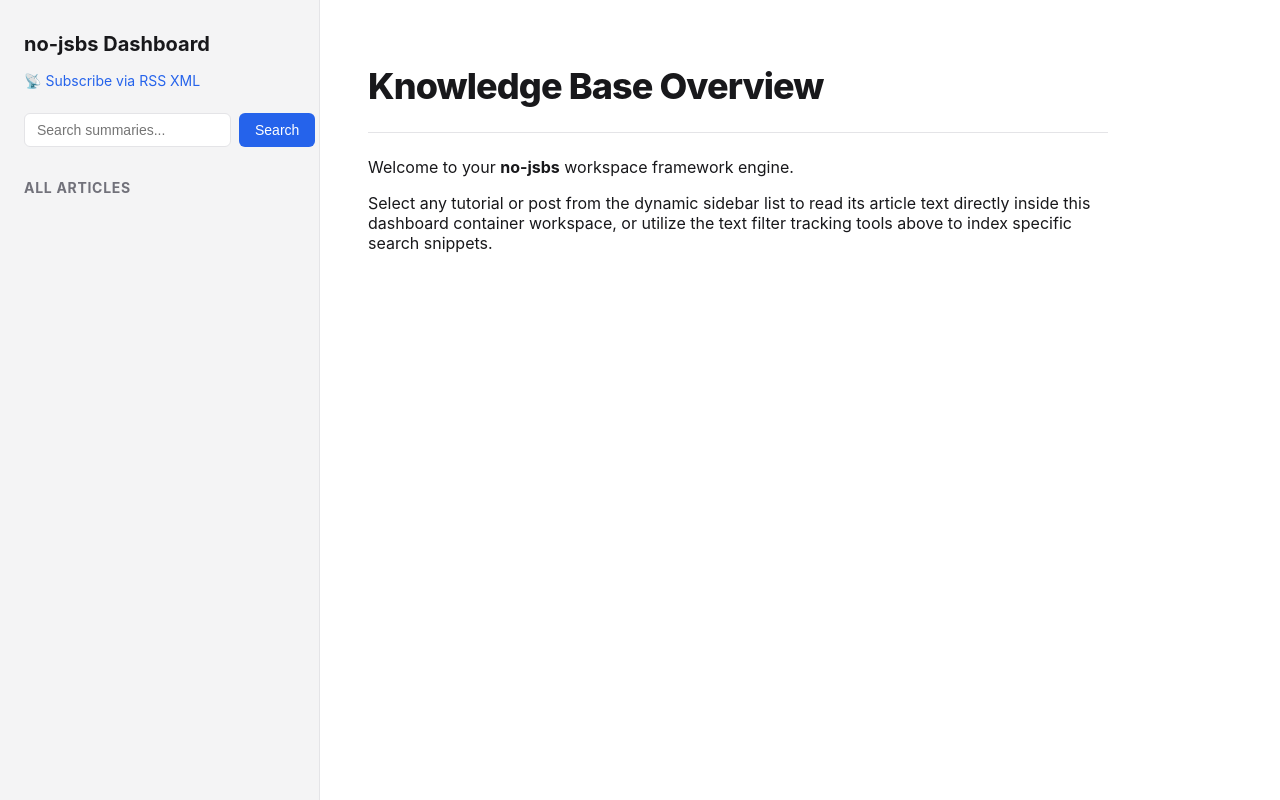
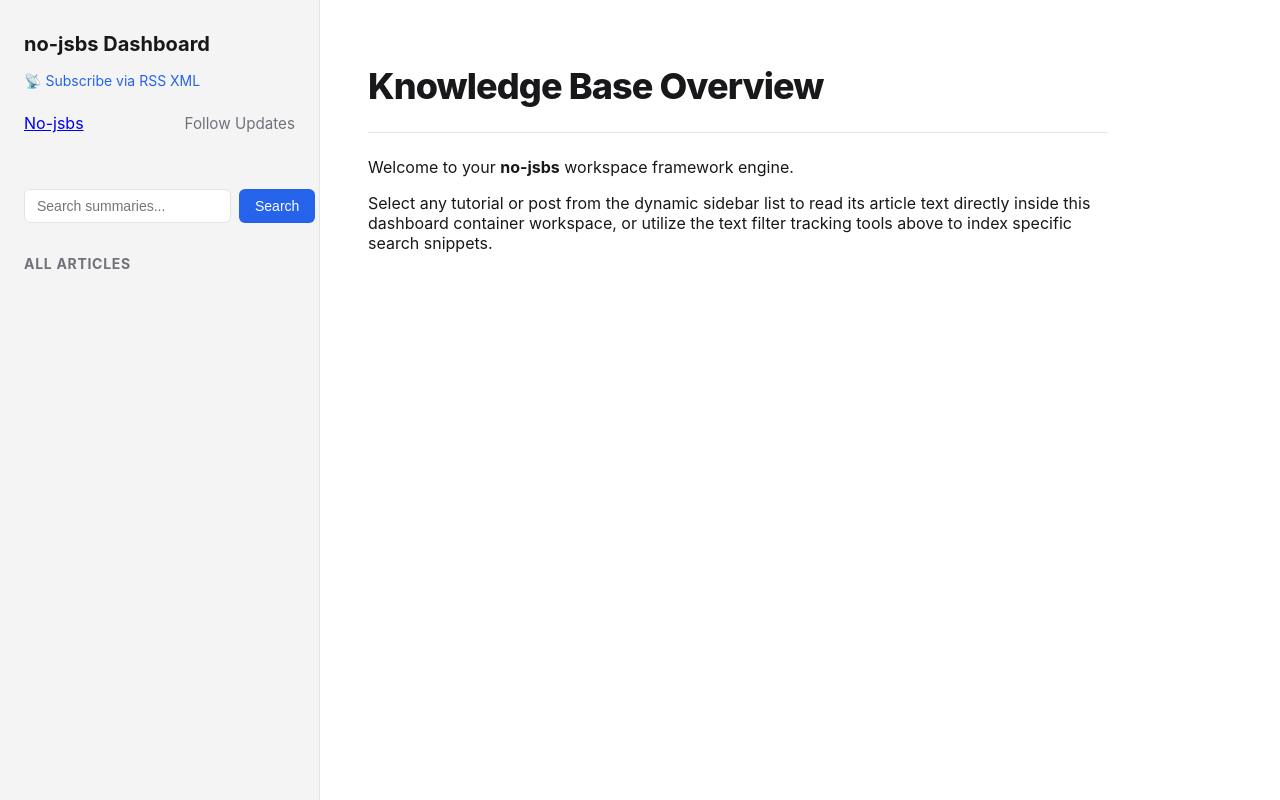
Before and after one commit to noodlepopllc/No-jsbs, a PHP site: page / in a window 1280 px wide. Run offline with PHP 8.4, Linux system fonts and the light colour scheme.

Commit message:
Added twitter link

```diff
--- a/index.php
+++ b/index.php
@@ -22,6 +22,17 @@ $sidebar_results = $db->query("SELECT title, slug, url FROM search_index ORDER B
     <aside class="sidebar">
         <h2><a href="index.php">no-jsbs Dashboard</a></h2>
         <a href="feed.php" target="_blank" class="rss-link">📡 Subscribe via RSS XML</a>
+        <header class="site-header">
+            <div class="logo">
+                <a href="index.php">No-jsbs</a>
+            </div>
+            <nav class="main-nav">
+                <!-- Clean, permanent entry point to your public timeline -->
+                <a href="https://x.com" target="_blank" rel="noopener noreferrer" class="nav-social">
+                    Follow Updates
+                </a>
+            </nav>
+        </header>
 
         <form method="GET" action="index.php" class="search-form">
             <input type="text" name="q" class="search-input" placeholder="Search summaries..." value="<?php echo htmlspecialchars($search ?? ''); ?>">
--- a/style.css
+++ b/style.css
@@ -249,3 +249,25 @@ body {
     border-radius: 8px;
     border: 1px solid var(--border-ui);
 }
+
+.site-header {
+    display: flex;
+    justify-content: space-between;
+    align-items: center;
+    padding-bottom: 24px;
+    border-bottom: 1px solid var(--border-ui);
+    margin-bottom: 32px;
+}
+
+.nav-social {
+    font-size: 0.95rem;
+    color: var(--text-muted, #666);
+    text-decoration: none;
+    border-bottom: 1px dashed transparent;
+    transition: border-color 0.2s;
+}
+
+.nav-social:hover {
+    color: var(--text-main, #000);
+    border-bottom-color: currentColor;
+}
```
